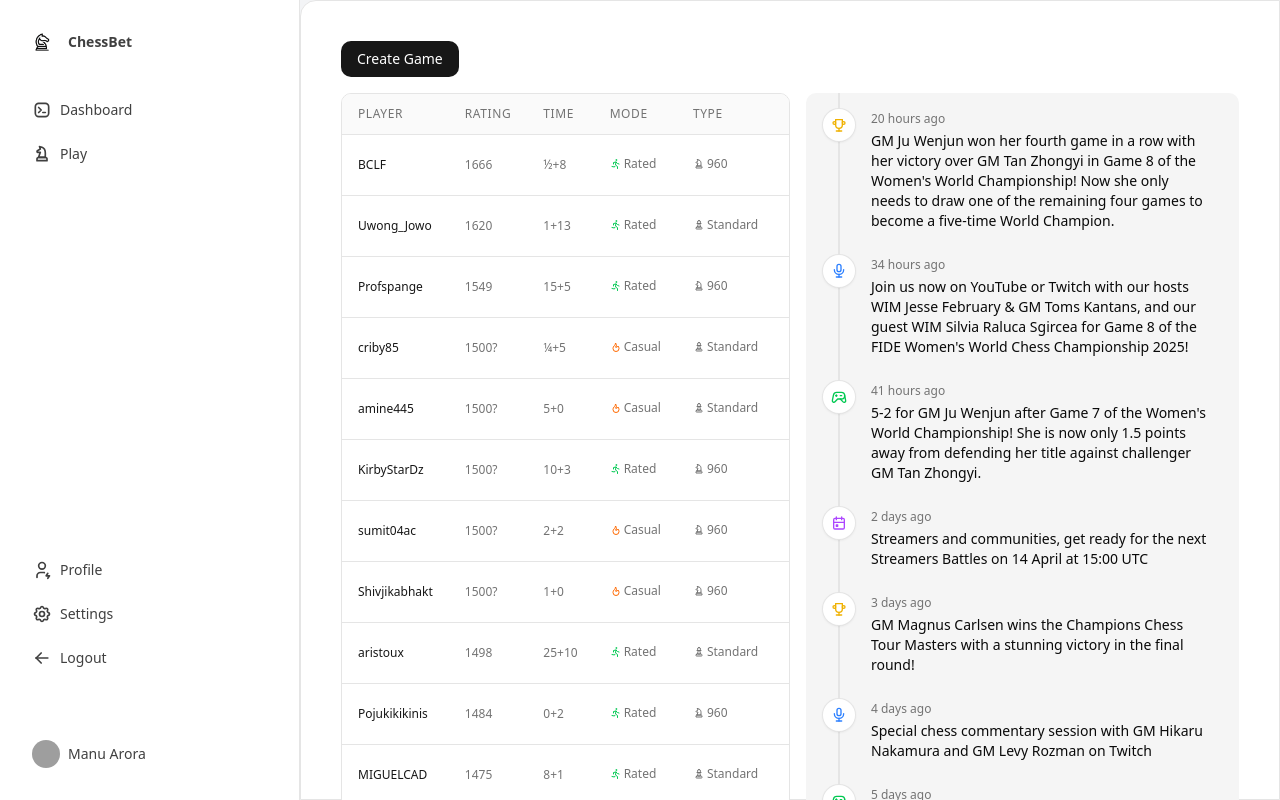
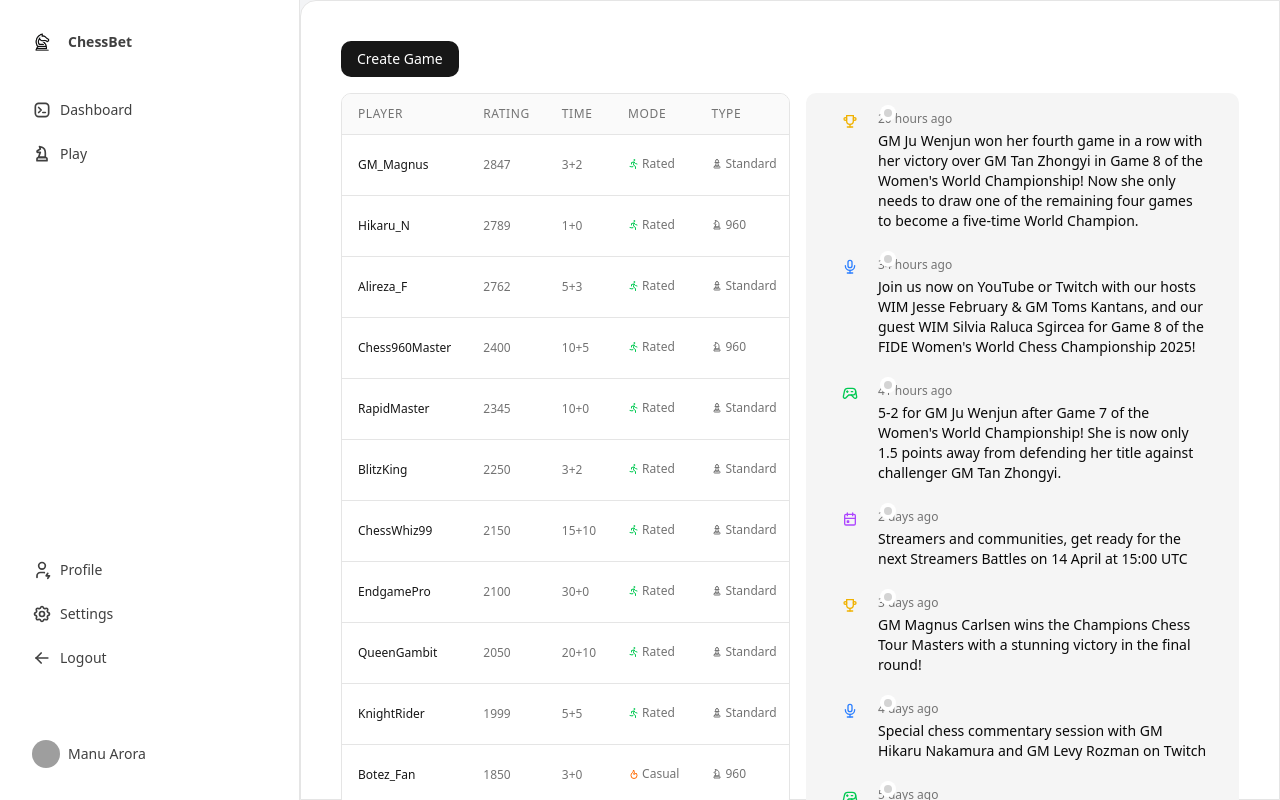
Before and after one commit to Not-Possible-Labs/platform-ui, a Next.js app: page /console in a window 1280 px wide. Built offline with nearby package versions, Linux system fonts and the light colour scheme; grey boxes are pictures that could not be loaded.

Commit message:
Add chess player data and remove NewsTimeline component

```diff
--- a/src/app/console/(play)/data.json
+++ b/src/app/console/(play)/data.json
@@ -1,4 +1,25 @@
 [
+  {
+    "username": "GM_Magnus",
+    "rating": 2847,
+    "time": "3+2",
+    "mode": "Rated",
+    "gameType": "standard"
+  },
+  {
+    "username": "Hikaru_N",
+    "rating": 2789,
+    "time": "1+0",
+    "mode": "Rated",
+    "gameType": "bullet"
+  },
+  {
+    "username": "Alireza_F",
+    "rating": 2762,
+    "time": "5+3",
+    "mode": "Rated",
+    "gameType": "standard"
+  },
   {
     "username": "Uwong_Jowo",
     "rating": 1620,
@@ -56,6 +77,69 @@
     "gameType": "960"
   },
   {
+    "username": "ChessWhiz99",
+    "rating": 2150,
+    "time": "15+10",
+    "mode": "Rated",
+    "gameType": "standard"
+  },
+  {
+    "username": "RapidMaster",
+    "rating": 2345,
+    "time": "10+0",
+    "mode": "Rated",
+    "gameType": "standard"
+  },
+  {
+    "username": "Botez_Fan",
+    "rating": 1850,
+    "time": "3+0",
+    "mode": "Casual",
+    "gameType": "960"
+  },
+  {
+    "username": "KnightRider",
+    "rating": 1999,
+    "time": "5+5",
+    "mode": "Rated",
+    "gameType": "standard"
+  },
+  {
+    "username": "PawnStorm",
+    "rating": "1750?",
+    "time": "2+1",
+    "mode": "Casual",
+    "gameType": "bullet"
+  },
+  {
+    "username": "QueenGambit",
+    "rating": 2050,
+    "time": "20+10",
+    "mode": "Rated",
+    "gameType": "standard"
+  },
+  {
+    "username": "BlitzKing",
+    "rating": 2250,
+    "time": "3+2",
+    "mode": "Rated",
+    "gameType": "standard"
+  },
+  {
+    "username": "EndgamePro",
+    "rating": 2100,
+    "time": "30+0",
+    "mode": "Rated",
+    "gameType": "standard"
+  },
+  {
+    "username": "Chess960Master",
+    "rating": 2400,
+    "time": "10+5",
+    "mode": "Rated",
+    "gameType": "960"
+  },
+  {
     "username": "Profspange",
     "rating": 1549,
     "time": "15+5",
--- a/src/components/NewsTimeline.tsx
+++ b/src/components/NewsTimeline.tsx
@@ -149,16 +149,14 @@ const getIcon = (type: TimelineItem["icon"]) => {
 export const NewsTimeline = () => {
   return (
     <div className="relative flex flex-col space-y-6 px-8 pt-4 h-full overflow-y-auto">
-      {/* Timeline line */}
-      <div className="absolute left-8 top-0 bottom-0 w-[2px] bg-neutral-200 dark:bg-neutral-700" />
-
-      {mockNews.map((item) => (
-        <div key={item.id} className="flex gap-4 items-start">
-          {/* Icon circle */}
-          <div className="relative z-10 flex h-8 w-8 items-center justify-center rounded-full bg-white dark:bg-neutral-900 shadow-sm ring-1 ring-neutral-200 dark:ring-neutral-700" style={{ marginLeft: '-15px' }}>
+      {mockNews.map((item, index) => (
+        <div key={index} className="relative flex items-start gap-4">
+          <div className="relative flex h-6 w-6 flex-none items-center justify-center">
             {getIcon(item.icon)}
           </div>
-
+          <div className="absolute left-[46px]">
+            <div className="h-2 w-2 rounded-full bg-neutral-300 ring-4 ring-white dark:bg-neutral-600 dark:ring-neutral-900" />
+          </div>
           {/* Content */}
           <div className="flex-1 pt-0.5">
             <div className="text-xs text-neutral-500 dark:text-neutral-400">
```
